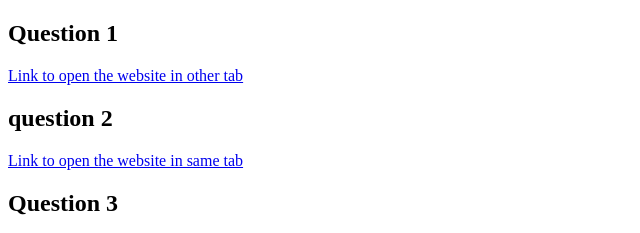
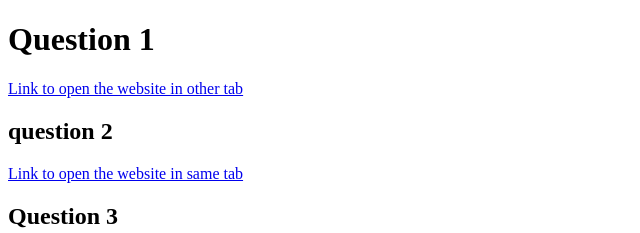
Before and after one commit to akbth7970/HTML_A1, a plain HTML site: page index.html in a window 1280 px wide. Shown: the top 233 px of the page, without its empty margins (0-640 px from the left). Drawn offline with Linux system fonts and the light colour scheme.

Commit message:
Update index.html

```diff
--- a/index.html
+++ b/index.html
@@ -6,7 +6,7 @@
     <title>Assignment_1st</title>
 </head>
 <body>
-    <h2>Question 1</h2>
+    <h1>Question 1</h1>
     <a href="https://www.google.com" target="blank" ><u>Link to open the
         website in other tab</u></a>
     <h2>question 2</h2>
```
